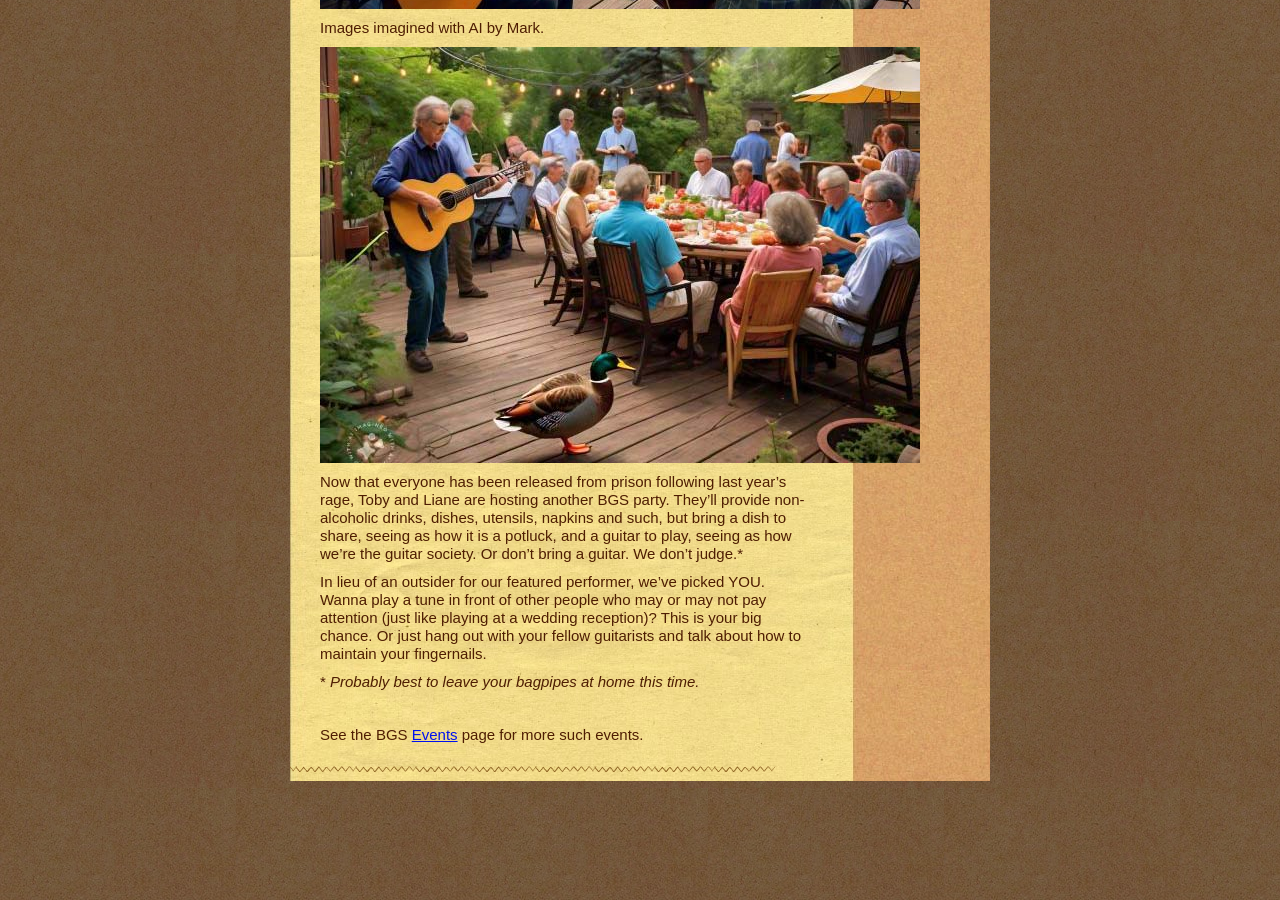
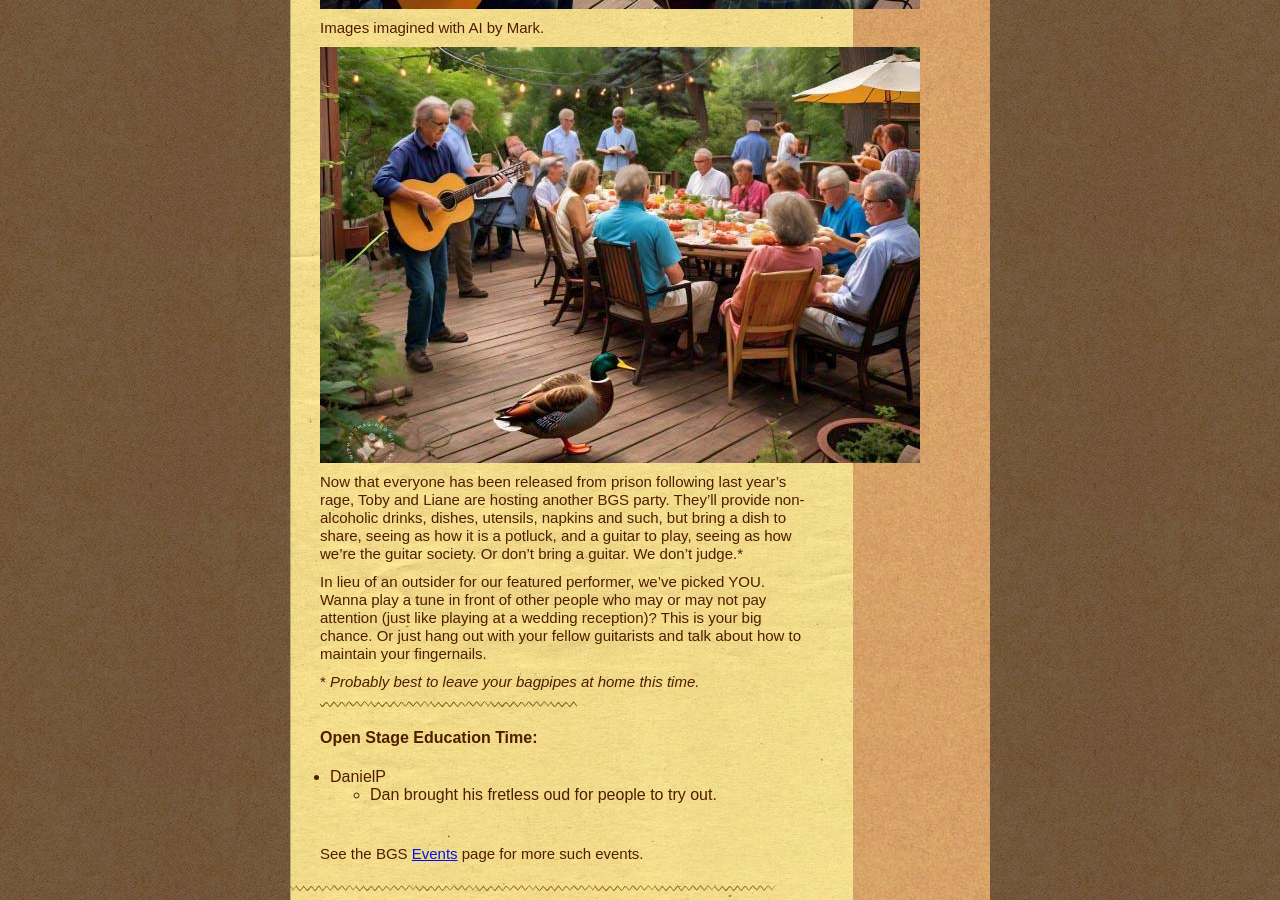
Before and after one commit to boulderguitarsociety/boulderguitarsociety.github.io, a Jekyll site: the page built from _posts/2024-07-29-deck-party.md, in a window 1280 px wide and 900 px high, scrolled down 814 px. Built offline with Jekyll 4.4.1, drawn with Linux system fonts in a browser that asks for light colours.

Commit message:
add line re DanielP and his oud

```diff
--- a/_posts/2024-07-29-deck-party.md
+++ b/_posts/2024-07-29-deck-party.md
@@ -2,7 +2,8 @@
 layout: an-event
 title: Summer Deck Party
 brief: Food, fellowship and guitars (plus an oud!)
-
+tags:
+- DanielP
 ---
 ![Deck Party View](/pics/20240729-DeckPartyFlatirons.jpg)
 
@@ -15,3 +16,10 @@ Now that everyone has been released from prison following last year's rage, Toby
 In lieu of an outsider for our featured performer, we've picked YOU. Wanna play a tune in front of other people who may or may not pay attention (just like playing at a wedding reception)? This is your big chance. Or just hang out with your fellow guitarists and talk about how to maintain your fingernails.
 
 \* *Probably best to leave your bagpipes at home this time.*
+
+
+![line](/pics/wgly-line.png)
+
+#### Open Stage Education Time: ####
+* DanielP
+   - Dan brought his fretless oud for people to try out.
```
